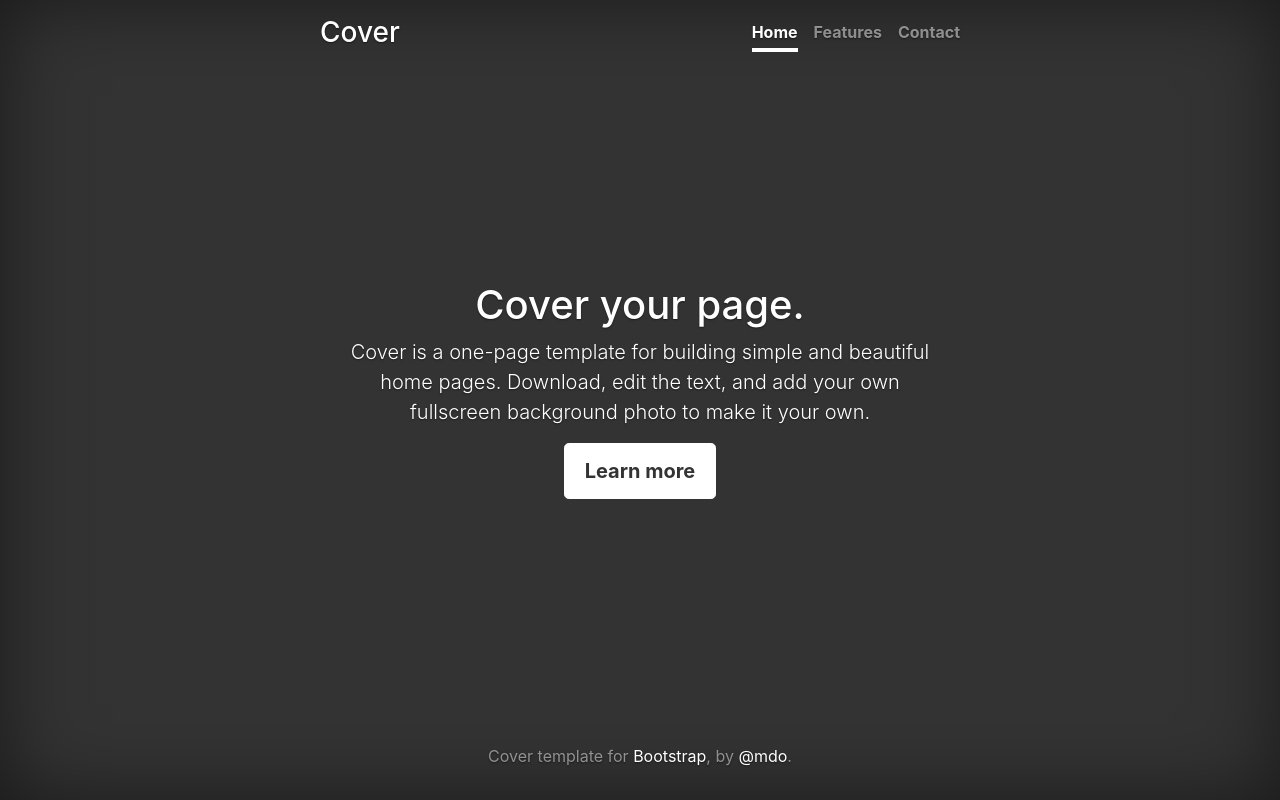
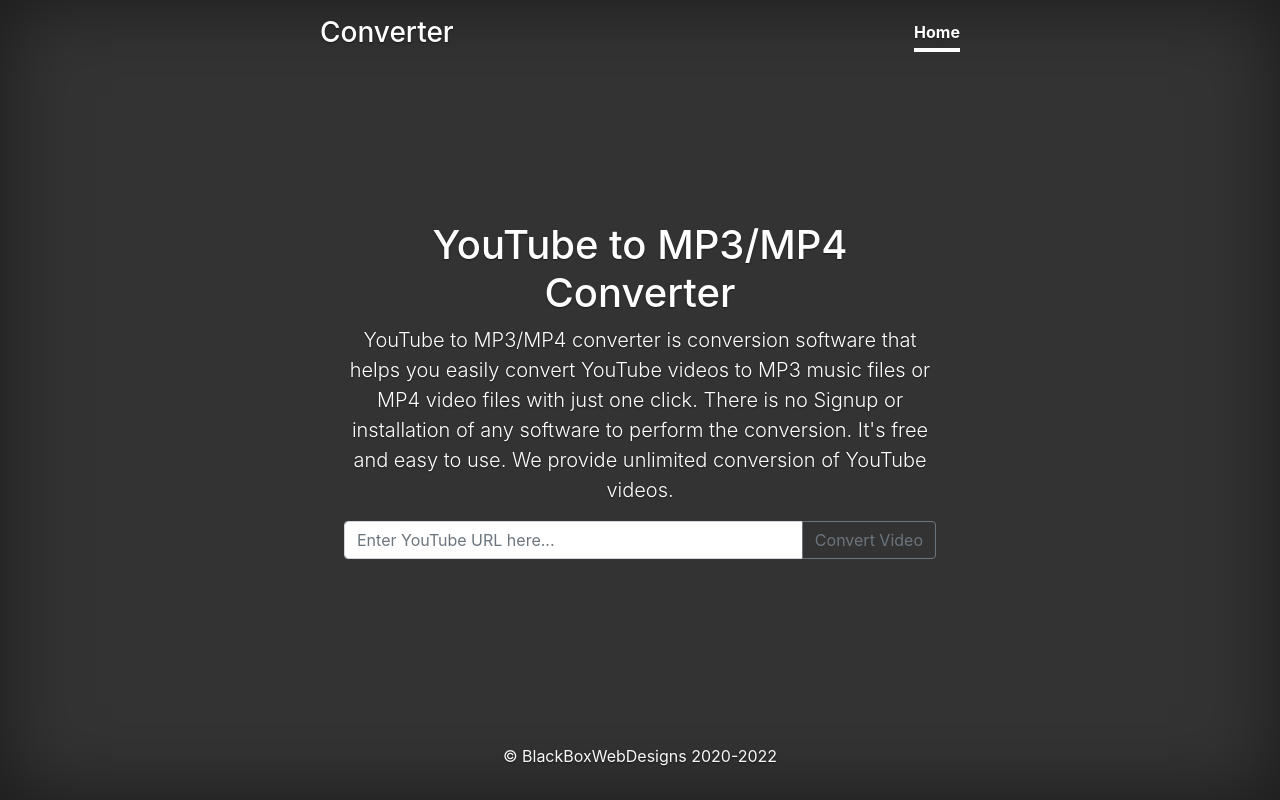
Before and after one commit to Duskamo/youtubeconverter_main, a Flask app: page / in a window 1280 px wide. Run offline with Flask 2, Linux system fonts and the light colour scheme.

Commit message:
Can download user provided youtube video to server

```diff
--- a/app.py
+++ b/app.py
@@ -1,4 +1,4 @@
-from flask import Flask, render_template
+from flask import Flask, render_template, request
 
 import sys
 from pytube import YouTube
@@ -12,12 +12,15 @@
 def hello():
     return render_template('index.html')
 
-@app.route("/download/<link>", methods=['GET'])
-def download(link):
-    yt = YouTube(link)
-    yt.streams.filter(progressive=True, file_extension='mp4').order_by('resolution').desc().first().download()
+@app.route("/download", methods=['POST'])
+def download():
+    if request.method == "POST":
+        link = request.get_json()
 
-    return "Downloading youtube video..."
+        yt = YouTube(link['data'])
+        yt.streams.filter(progressive=True, file_extension='mp4').order_by('resolution').desc().first().download()
+
+    return "Finished downloading youtube video."
 
 @app.route("/send_video", methods=['GET'])
 def send_video():
--- a/app/static/index.js
+++ b/app/static/index.js
@@ -0,0 +1,20 @@
+$(document).ready(function() {
+	const convertVideoButton = $('#convert-video');
+	const youtubeUrlText = $('#youtube-url');
+
+	convertVideoButton.on('click', function() {
+		var dataString = youtubeUrlText.val();
+
+		$.ajax
+		({
+  		  type: "POST",
+  		  url: "/download",
+		  contentType: "application/json",
+		  data: JSON.stringify({"data":dataString}),
+  		  success: function(html)
+  		  {
+     		    alert(html);
+  		  }
+		});
+	});
+});
--- a/app/templates/index.html
+++ b/app/templates/index.html
@@ -6,7 +6,7 @@
     <meta name="description" content="">
     <meta name="author" content="Mark Otto, Jacob Thornton, and Bootstrap contributors">
     <meta name="generator" content="Jekyll v3.8.5">
-    <title>Cover Template · Bootstrap</title>
+    <title>YouTube Converter - Home</title>
 
     <link rel="canonical" href="https://getbootstrap.com/docs/4.3/examples/cover/">
 
@@ -32,33 +32,40 @@
     </style>
     <!-- Custom styles for this template -->
     <link href="cover.css" rel="stylesheet">
+    <link href="style.css" rel="stylesheet">
   </head>
   <body class="text-center">
     <div class="cover-container d-flex w-100 h-100 p-3 mx-auto flex-column">
   <header class="masthead mb-auto">
     <div class="inner">
-      <h3 class="masthead-brand">Cover</h3>
+      <h3 class="masthead-brand">Converter</h3>
       <nav class="nav nav-masthead justify-content-center">
         <a class="nav-link active" href="#">Home</a>
-        <a class="nav-link" href="#">Features</a>
-        <a class="nav-link" href="#">Contact</a>
       </nav>
     </div>
   </header>
 
   <main role="main" class="inner cover">
-    <h1 class="cover-heading">Cover your page.</h1>
-    <p class="lead">Cover is a one-page template for building simple and beautiful home pages. Download, edit the text, and add your own fullscreen background photo to make it your own.</p>
+    <h1 class="cover-heading">YouTube to MP3/MP4 Converter</h1>
+    <p class="lead">YouTube to MP3/MP4 converter is conversion software that helps you easily convert YouTube videos to MP3 music files or MP4 video files with just one click. There is no Signup or installation of any software to perform the conversion. It's free and easy to use. We provide unlimited conversion of YouTube videos.</p>
     <p class="lead">
-      <a href="#" class="btn btn-lg btn-secondary">Learn more</a>
+      <div class="input-group mb-3">
+        <input type="text" class="form-control" id="youtube-url" placeholder="Enter YouTube URL here..." aria-label="Enter YouTube URL here..." aria-describedby="button-addon2">
+        <div class="input-group-append">
+          <button class="btn btn-outline-secondary" type="button" id="convert-video">Convert Video</button>
+        </div>
+      </div>
     </p>
   </main>
 
   <footer class="mastfoot mt-auto">
     <div class="inner">
-      <p>Cover template for <a href="https://getbootstrap.com/">Bootstrap</a>, by <a href="https://twitter.com/mdo">@mdo</a>.</p>
+      <p class="text-light">&copy; BlackBoxWebDesigns 2020-2022</p>
     </div>
   </footer>
+  <script src="https://code.jquery.com/jquery-3.6.1.min.js" integrity="sha256-o88AwQnZB+VDvE9tvIXrMQaPlFFSUTR+nldQm1LuPXQ=" crossorigin="anonymous"></script>
+  <script src="https://cdn.jsdelivr.net/npm/popper.js@1.14.7/dist/umd/popper.min.js" integrity="sha384-UO2eT0CpHqdSJQ6hJty5KVphtPhzWj9WO1clHTMGa3JDZwrnQq4sF86dIHNDz0W1" crossorigin="anonymous"></script>
+  <script src="index.js"></script>
 </div>
 </body>
 </html>
```
